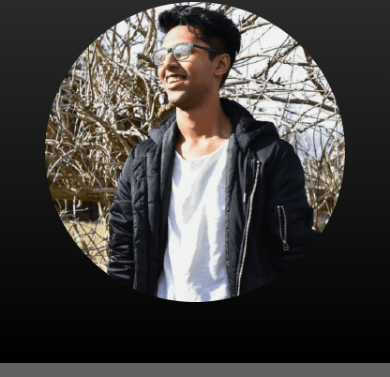
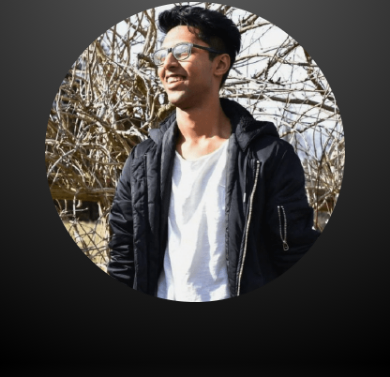
Before and after one commit to yash-1o1/yash-1o1.github.io, a plain HTML site: page index.html in a window 390 px wide. Shown: the part 481-858 px from the top of the page. Drawn offline with nearby package versions, Linux system fonts and the light colour scheme; a script that the page names is missing.

Commit message:
Background fixes

```diff
--- a/css/yashs-portfolio-1dd038.webflow.css
+++ b/css/yashs-portfolio-1dd038.webflow.css
@@ -365,10 +365,10 @@ a {
 }
 
 .body {
+  overflow: visible;
   border-radius: 0px;
   background-color: #fff;
-  background-image: -webkit-gradient(linear, left top, left bottom, from(#616161), to(#000));
-  background-image: linear-gradient(180deg, #616161, #000);
+  background-image: radial-gradient(circle farthest-corner at 50% 50%, #616161, #000);
   font-family: 'Gothic A1', sans-serif;
   text-decoration: none;
 }
@@ -1295,7 +1295,7 @@ a {
 
 .container {
   position: relative;
-  top: 139px;
+  top: 158px;
   display: block;
   padding-right: 0px;
   text-align: center;
@@ -1998,14 +1998,14 @@ a {
   }
 
   .body {
+    overflow: hidden;
     margin-bottom: auto;
     padding-bottom: 0px;
-    background-image: -webkit-gradient(linear, left top, left bottom, from(#616161), to(#000));
-    background-image: linear-gradient(180deg, #616161, #000);
+    background-image: radial-gradient(circle farthest-corner at 50% 50%, #616161, #000);
     background-clip: border-box;
     -webkit-text-fill-color: inherit;
-    -o-object-fit: scale-down;
-    object-fit: scale-down;
+    -o-object-fit: none;
+    object-fit: none;
   }
 
   .feature-content {
@@ -2119,8 +2119,8 @@ a {
     grid-template-columns: 1fr 1fr;
     -ms-grid-rows: auto auto;
     grid-template-rows: auto auto;
-    -o-object-fit: scale-down;
-    object-fit: scale-down;
+    -o-object-fit: fill;
+    object-fit: fill;
     -o-object-position: 100% 0%;
     object-position: 100% 0%;
   }
```
Also changed, not shown: 404.html (+1 -1 lines), index.html (+1 -1 lines), projects.html (+1 -1 lines).
